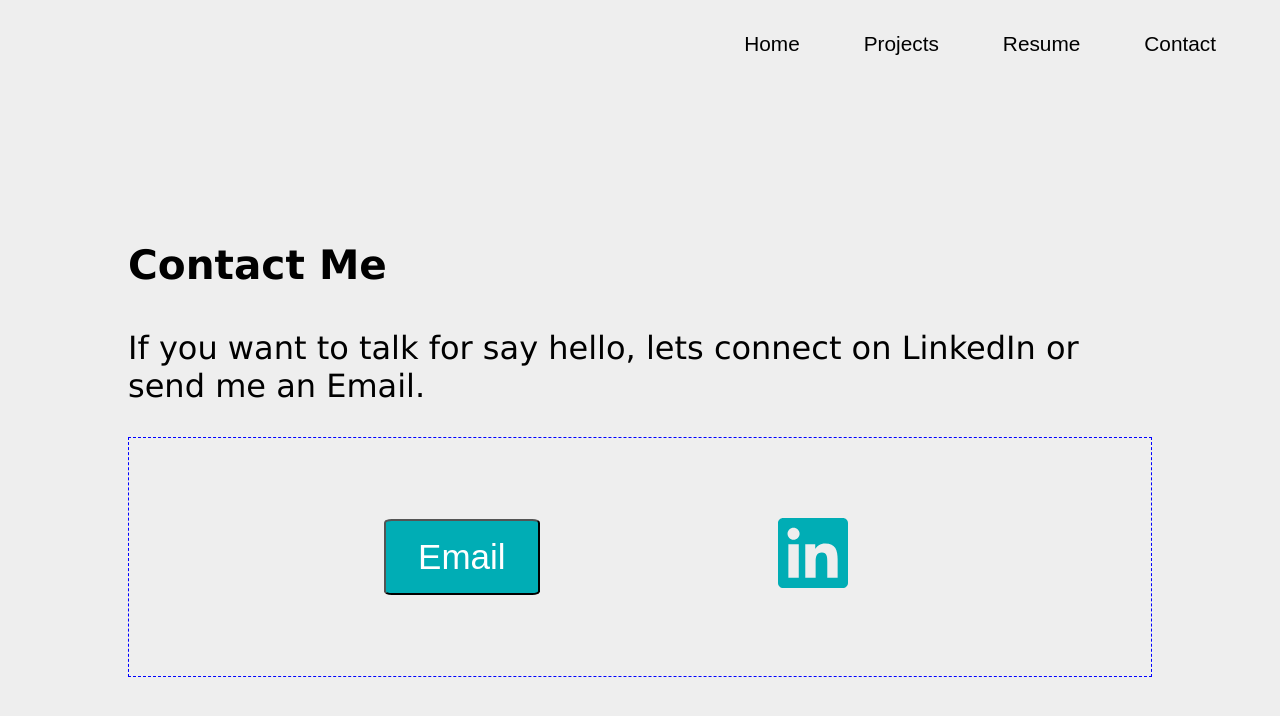
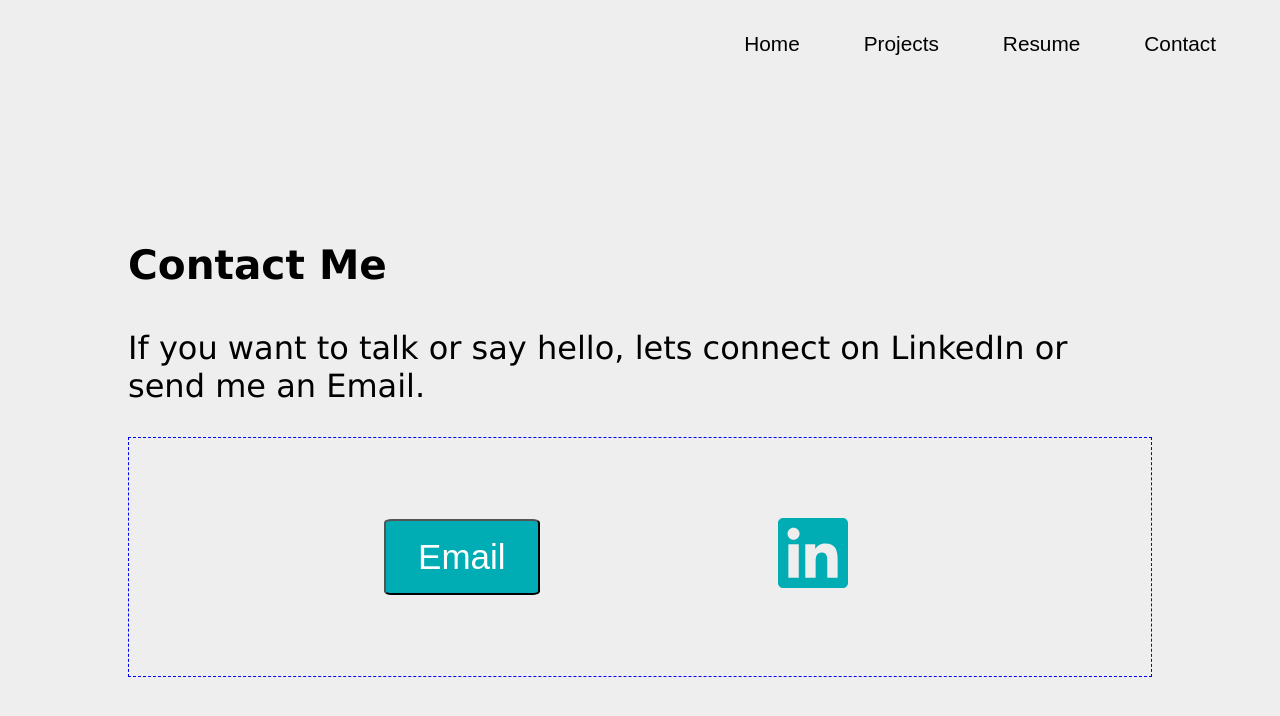
Before and after one commit to SaltMeister/PortfolioWeb, a React (Create React App) app in the folder portfolio/: page / in a window 1280 px wide. Both pictures are taken after a click on the button "Contact". Shown: the top 716 px of the page. Built offline with nearby package versions, Linux system fonts and the light colour scheme.

Commit message:
Fixed Typo

```diff
--- a/portfolio/src/components/ContactComponent.jsx
+++ b/portfolio/src/components/ContactComponent.jsx
@@ -13,7 +13,7 @@ export default function ContactComponent() {
   return (
     <div className={styles.container}>
       <h3 className={styles.title}>Contact Me</h3>
-      <p>If you want to talk for say hello, lets connect on LinkedIn or send me an Email.</p>
+      <p>If you want to talk or say hello, lets connect on LinkedIn or send me an Email.</p>
 
       <div className={styles.contactBox}>
         <button className={styles.button} onClick={sendEmail}>Email</button>
```
